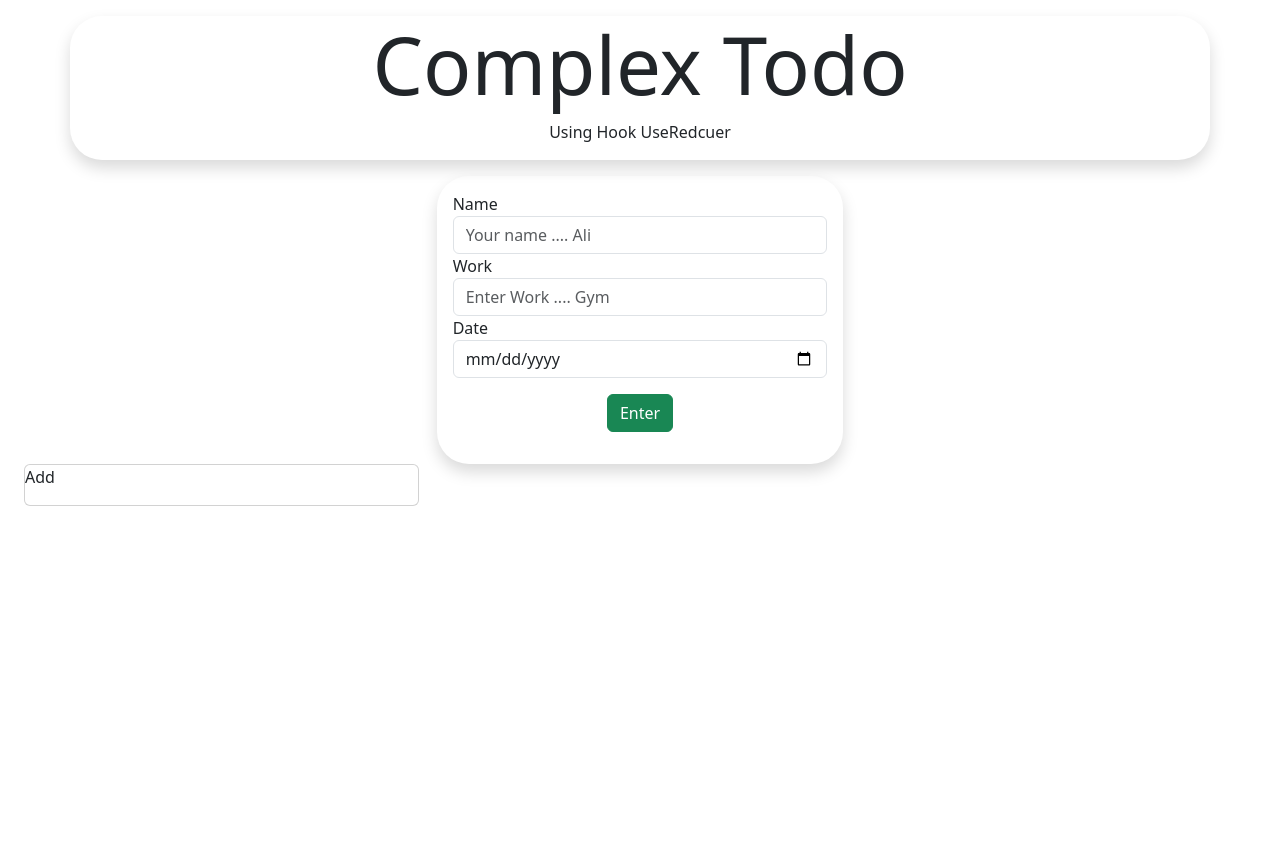
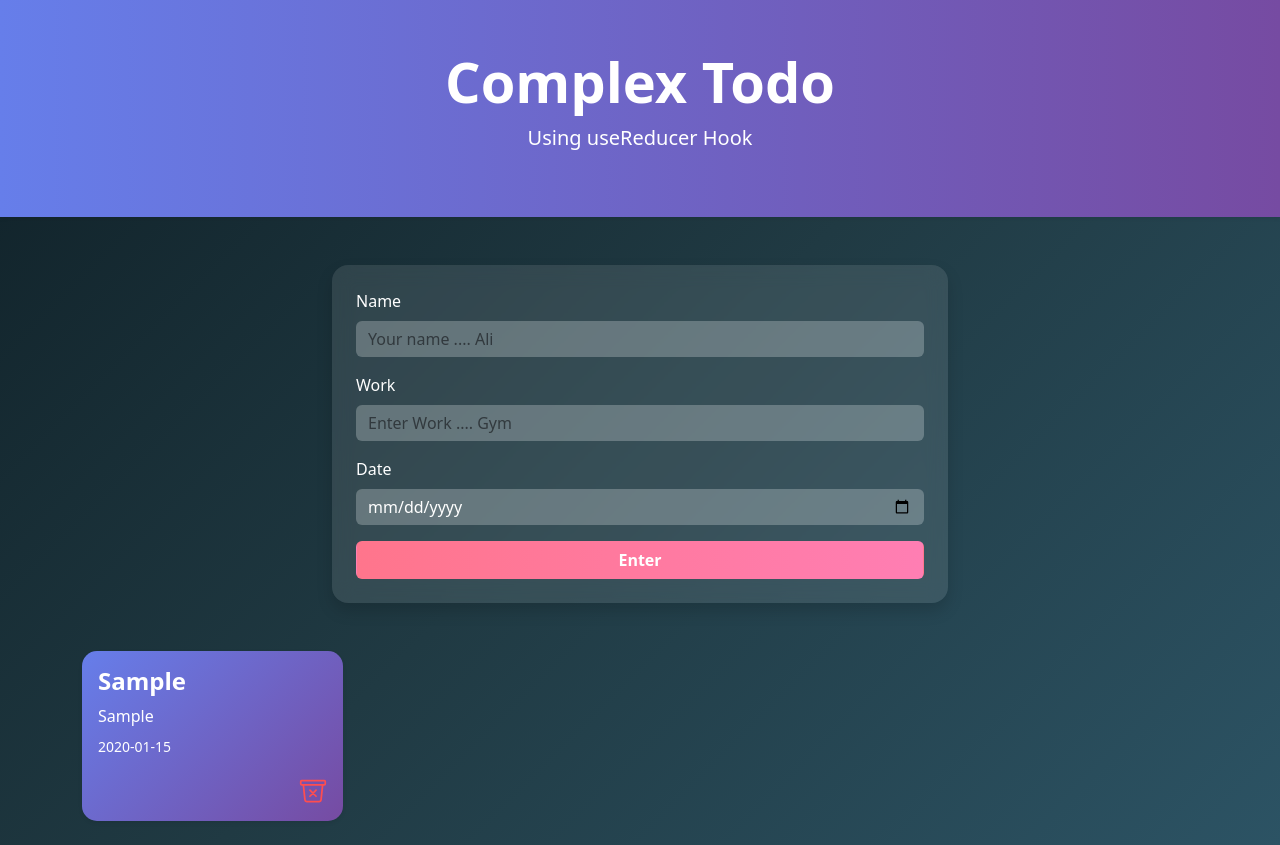
Before and after one commit to Mr-Aqib/ShortCir, a React (Vite) app: page / in a window 1280 px wide. Both pictures are taken after typing "Sample", "Sample", "2020-01-15" into the empty fields and a click on the button "Enter". Before the commit the page ends 800 px from the top, so only its background shows below. Built offline with nearby package versions, Linux system fonts and the light colour scheme.

Commit message:
Complex Todo with usereducer

```diff
--- a/src/TodoList/UsingRefcomplexTodo/TodoCard.jsx
+++ b/src/TodoList/UsingRefcomplexTodo/TodoCard.jsx
@@ -1,14 +1,41 @@
 import React from "react";
+import { IoTrashBinOutline } from "react-icons/io5";
 
-const TodoCard = () => {
+const TodoCard = ({ name, work, date, id, removeTodo }) => {
   return (
-    <>
-      <div className="col-lg-4">
-        <div className="card">
-          <p>Add</p>
+    <div className="col-12 col-sm-6 col-md-4 col-lg-3 mb-4">
+      <div
+        className="card shadow-sm h-100 border-0"
+        style={{
+          background: "linear-gradient(135deg, #667eea, #764ba2)",
+          color: "#fff",
+          borderRadius: "15px",
+        }}
+      >
+        <div className="card-body d-flex flex-column justify-content-between h-100">
+          <div>
+            <h4 className="fw-bold">{name}</h4>
+            <p className="mb-2">{work}</p>
+            <small className="d-block mb-1">{date}</small>
+          </div>
+          <div className="text-end mt-3">
+            <IoTrashBinOutline
+              onClick={() => removeTodo(id)}
+              cursor="pointer"
+              size={28}
+              color="#ff4d4f"
+              className="hover-scale"
+            />
+          </div>
         </div>
       </div>
-    </>
+      <style jsx>{`
+        .hover-scale:hover {
+          transform: scale(1.2);
+          transition: transform 0.2s ease-in-out;
+        }
+      `}</style>
+    </div>
   );
 };
 
--- a/src/TodoList/UsingRefcomplexTodo/TodoReducer.js
+++ b/src/TodoList/UsingRefcomplexTodo/TodoReducer.js
@@ -38,4 +38,13 @@ if(action.type=="Date_not_added")
         errorField:"date"
     }
 }
+if(action.type=="Delete_Todo")
+{
+    return {
+        ...state,
+        todo:state.todo.filter((items,index)=>{
+            return items.id!=action.payload
+        })
+    }
 }
+}
--- a/src/TodoList/UsingRefcomplexTodo/UsereducerTodo.jsx
+++ b/src/TodoList/UsingRefcomplexTodo/UsereducerTodo.jsx
@@ -2,6 +2,7 @@ import React, { useReducer, useState } from "react";
 import { reducer } from "./TodoReducer";
 import toast from "react-hot-toast";
 import TodoCard from "./TodoCard";
+
 const initialState = {
   todo: [],
   message: "",
@@ -9,110 +10,148 @@ const initialState = {
   isSuccess: false,
   errorField: null,
 };
+
 const UsereducerTodo = () => {
   const [fields, setFields] = useState({
     name: "",
     work: "",
     date: "",
+    id: Date.now(),
   });
+
   const { name, work, date } = fields;
-  const [todoarr, setTodoarr] = useState([]);
+
   const handleChange = (e) => {
     setFields((preValues) => ({
       ...preValues,
       [e.target.name]: e.target.value,
     }));
   };
-  // useReducer
+
   const [state, dispatch] = useReducer(reducer, initialState);
-  //BUTTON TO ADD TODO
+
   const clickBtn = (e) => {
     e.preventDefault();
     if (!name) {
       dispatch({ type: "Name_not_added" });
+      toast.error("Name Not Added");
     } else if (!work) {
       dispatch({ type: "Work_not_added" });
+      toast.error("Work Not Added");
     } else if (!date) {
       dispatch({ type: "Date_not_added" });
+      toast.error("Date Not Added");
     } else {
-      setTodoarr([...todoarr, fields]);
-      dispatch({ type: "ADD_DATA", payload: todoarr });
+      dispatch({ type: "ADD_DATA", payload: fields });
       toast.success("Added Your Todo SuccessFully");
       setFields({
         name: "",
         work: "",
         date: "",
+        id: Date.now(),
       });
     }
   };
+
+  const deleteTodo = (id) => {
+    dispatch({ type: "Delete_Todo", payload: id });
+    toast.success("Removed");
+  };
+
   return (
-    <>
-      <div className="container-fluid">
-        <div className="my-3 text-center container rounded-5 shadow d-flex flex-column">
-          <h3 className="display-1">Complex Todo</h3>
-          <p>Using Hook UseRedcuer</p>
+    <div
+      className="container-fluid p-0"
+      style={{
+        background: "linear-gradient(135deg, #0f2027, #203a43, #2c5364)",
+        minHeight: "100vh",
+      }}
+    >
+      {/* Header */}
+      <div
+        className="text-center py-5 shadow-sm"
+        style={{
+          background: "linear-gradient(90deg, #667eea, #764ba2)",
+          color: "#fff",
+        }}
+      >
+        <h1 className="fw-bold display-4">Complex Todo</h1>
+        <p className="lead">Using useReducer Hook</p>
       </div>
-        <div className="container col-lg-8">
-          <form className="w-50 p-3 shadow rounded-5 mx-auto">
-            <label htmlFor="">Name</label>
+
+      {/* Form */}
+      <div className="container col-12 col-sm-10 col-md-8 col-lg-6 my-5">
+        <form
+          className="p-4 shadow rounded-4 mx-auto"
+          style={{
+            background: "rgba(255, 255, 255, 0.1)",
+            backdropFilter: "blur(10px)",
+          }}
+        >
+          <div className="mb-3">
+            <label className="form-label text-white">Name</label>
             <input
               value={name}
               name="name"
               type="text"
               placeholder="Your name .... Ali"
-              className="form-control"
-              id=""
+              className="form-control bg-light bg-opacity-25 text-white border-0"
               onChange={handleChange}
             />
-            {state.isError && state.errorField == "name" && (
+            {state.isError && state.errorField === "name" && (
               <p className="text-danger">{state.message}</p>
             )}
-            <label htmlFor="">Work</label>
+          </div>
+
+          <div className="mb-3">
+            <label className="form-label text-white">Work</label>
             <input
               value={work}
               name="work"
               type="text"
               placeholder="Enter Work .... Gym"
-              className="form-control"
+              className="form-control bg-light bg-opacity-25 text-white border-0"
               onChange={handleChange}
             />
-            {state.isError && state.errorField == "work" && (
+            {state.isError && state.errorField === "work" && (
               <p className="text-danger">{state.message}</p>
             )}
-            <label htmlFor="">Date</label>
+          </div>
+
+          <div className="mb-3">
+            <label className="form-label text-white">Date</label>
             <input
               type="date"
-              className="form-control"
-              placeholder="Enter Date"
-              id=""
+              className="form-control bg-light bg-opacity-25 text-white border-0"
               value={date}
               name="date"
               onChange={handleChange}
             />
-            {state.isError && state.errorField == "date" && (
+            {state.isError && state.errorField === "date" && (
               <p className="text-danger">{state.message}</p>
             )}
+          </div>
+
           <button
             onClick={clickBtn}
-              className="btn my-3 mx-auto d-block btn-success"
+            className="btn w-100 fw-bold text-white"
+            style={{
+              background: "linear-gradient(90deg, #ff758c, #ff7eb3)",
+            }}
           >
             Enter
           </button>
         </form>
       </div>
-        <div className="container-fluid">
-          <div className="row">
-            {state?.todo?.map((items, index) => {
-              return (
-                <>
-                  <TodoCard />
-                </>
-              );
-            })}
+
+      {/* Todo Cards */}
+      <div className="container">
+        <div className="row g-4">
+          {state?.todo?.map((items, index) => (
+            <TodoCard removeTodo={deleteTodo} key={index} {...items} />
+          ))}
         </div>
       </div>
     </div>
-    </>
   );
 };
 
```
Lines whose indentation alone changed are shown as unchanged.
